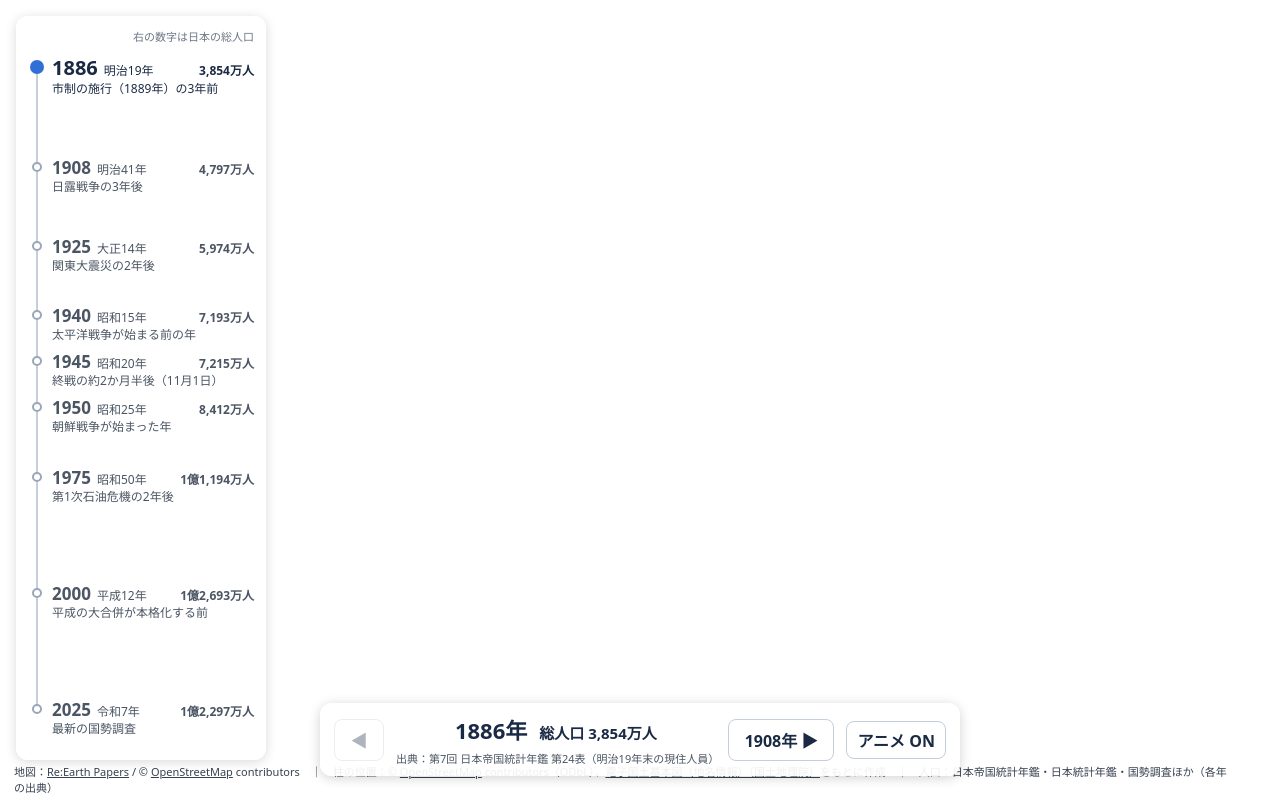
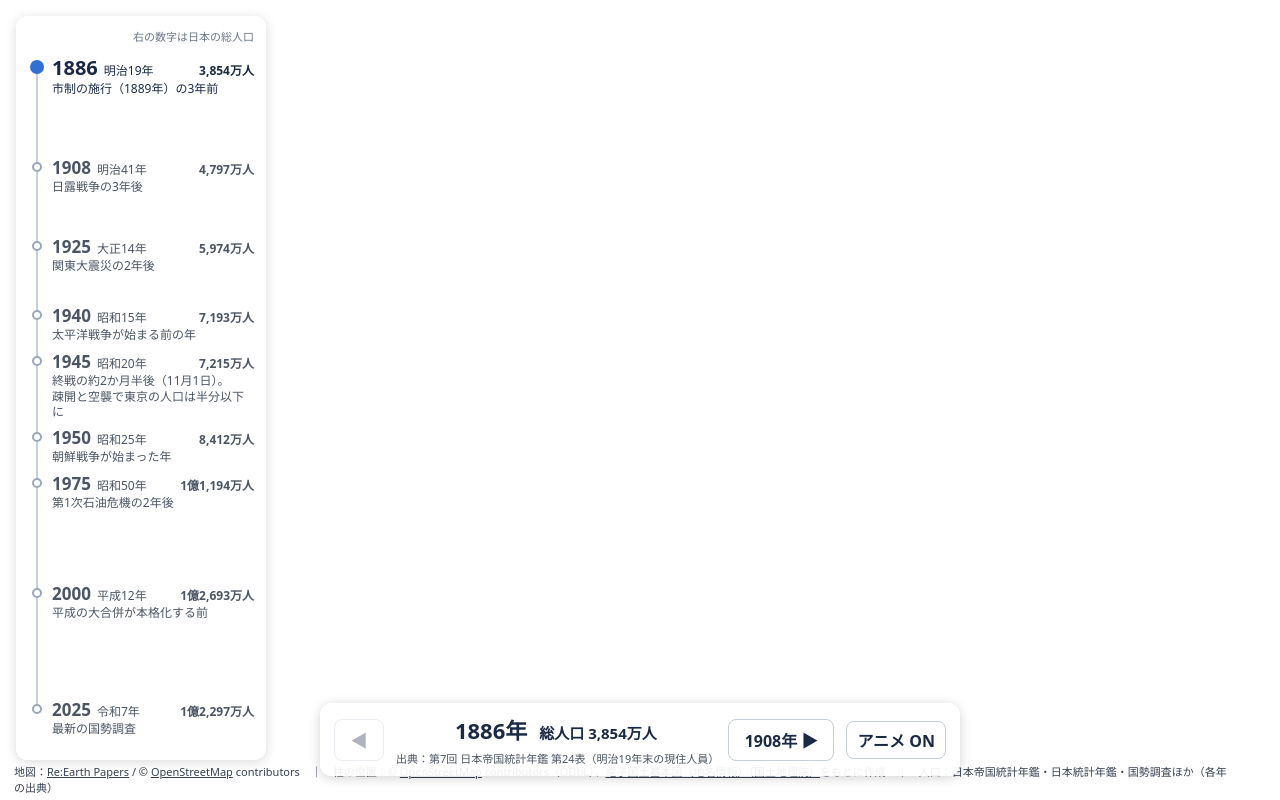
Before and after one commit to yyamamoto-euk/japan-top30-cities-navara, a website built with Vite: page index.html in a window 1280 px wide. Built offline with nearby package versions, Linux system fonts and the light colour scheme; what @navaramap/three, @navaramap/three-default-plugin, @navaramap/three-plugins would draw is missing.

Commit message:
年表の1945年の一言に、東京の人口が半分以下になったことを足す
- 「終戦の約2か月半後（11月1日）。疎開と空襲で東京の人口は半分以下に」。句点のあとで改行する（出来事の文字の \n で改行できるよう、年表の CSS を white-space: pre-line にした）
- 根拠を frames.ts のその行にコメントで書いた：東京都 7,355千人 → 3,488千人（47.4%、prefectures_pop.csv）、区部 6,778,804 → 2,777,010（41.0%、observations.csv）。疎開と空襲の出典は総務省・国立国会図書館
- 年表は、出来事が2行以上の年は、行の高さだけ次の年を離すようにした（1945年と1950年が重ならないよう）
- SPEC.md に反映した

Co-Authored-By: Claude Opus 5.5 <noreply@anthropic.com>

```diff
--- a/index.html
+++ b/index.html
@@ -247,6 +247,9 @@
       display: block;
       font-size: 12px;
       line-height: 1.3;
+      /* 出来事の文字の中の改行（
+）で折り返す（frames.ts の event。1945年） */
+      white-space: pre-line;
     }
     .timeline__item--active {
       color: #1b2a44;
--- a/src/frames.ts
+++ b/src/frames.ts
@@ -22,7 +22,7 @@ export type Frame = {
   year: number;
   /** 和暦（年表に小さく出す） */
   era: string;
-  /** その年の出来事の一言（年表に出す）。私の下書き（2026-11-22）。yyamaが直す */
+  /** その年の出来事の一言（年表に出す）。私の下書き（2026-11-22）。yyamaが直す。\n で改行できる（年表の CSS が white-space: pre-line） */
   event: string;
   /**
    * その年の出典（画面に小さく出す）。sources.csv の資料名からの下書き（2026-11-22）。書き直してよい。
@@ -48,7 +48,14 @@ export const FRAMES: Frame[] = [
   // 1932年に東京市に入る町（今のデータでは渋谷町・西巣鴨町・滝野川町・平塚町）を東京の柱に積む（2026-11-22）
   { year: 1925, era: "大正14年", event: "関東大震災の2年後", source: "出典：第47回 日本帝国統計年鑑 表13・表14（大正14年 国勢調査）", stackInto: ["tokyo"] },
   { year: 1940, era: "昭和15年", event: "太平洋戦争が始まる前の年", source: "出典：日本統計年鑑（1949年刊）表27（昭和15年 国勢調査）、札幌・呉は各市の統計書" },
-  { year: 1945, era: "昭和20年", event: "終戦の約2か月半後（11月1日）", source: "出典：日本統計年鑑（1949年刊）表27（昭和20年11月 人口調査）、札幌・呉は各市の統計書" },
+  // 1945年の一言の根拠（2026-11-22）
+  // - 東京の人口は1940年の半分以下：東京都 7,355千人 → 3,488千人（47.4%。data/prefectures_pop.csv、第75回 日本統計年鑑 表2-3）、
+  //   東京の柱 東京市35区 6,778,804 → 区部 2,777,010（41.0%。data/observations.csv、日本統計年鑑 1949年刊 表27。1940年の値は原本の印刷の誤りを直したもの）。
+  //   1940年は10月1日の国勢調査、1945年は11月1日の人口調査
+  // - 疎開と空襲が減った理由であることの出典：
+  //   総務省「東京都における戦災の状況（東京）」 https://www.soumu.go.jp/main_sosiki/daijinkanbou/sensai/situation/state/kanto_11.html （学童疎開・建物疎開、空襲122回）
+  //   国立国会図書館「空襲対策緊急強化要綱」（昭和20年1月19日閣議決定） https://ndlsearch.ndl.go.jp/rnavi/db/cabinet/s20/bib00595 （東京から150万人の地方転出を目標）
+  { year: 1945, era: "昭和20年", event: "終戦の約2か月半後（11月1日）。\n疎開と空襲で東京の人口は半分以下に",source: "出典：日本統計年鑑（1949年刊）表27（昭和20年11月 人口調査）、札幌・呉は各市の統計書" },
   { year: 1950, era: "昭和25年", event: "朝鮮戦争が始まった年", source: "出典：日本統計年鑑（1951年刊）表10（昭和25年 国勢調査）、札幌・呉は各市の統計書" },
   { year: 1975, era: "昭和50年", event: "第1次石油危機の2年後", source: "出典：昭和50年国勢調査報告 表14" },
   { year: 2000, era: "平成12年", event: "平成の大合併が本格化する前", source: "出典：平成12年国勢調査 都道府県結果 表1（e-Stat）" },
--- a/src/timeline.ts
+++ b/src/timeline.ts
@@ -5,8 +5,10 @@
 
 import type { Frame } from "./frames.ts";
 
-/** 年と年の最低限の間隔（px）。1行目（年・和暦）と2行目（出来事）が重ならない高さ */
+/** 年と年の最低限の間隔（px）。出来事が1行のときの高さ。出来事が2行以上の年は、その行の高さ＋ROW_SPACE だけ離す */
 const MIN_GAP = 46;
+/** 行の高さで離すときの、行と行のすき間（px） */
+const ROW_SPACE = 6;
 
 export class Timeline {
   private panel: HTMLElement;
@@ -35,7 +37,7 @@ export class Timeline {
       const item = document.createElement("button");
       item.type = "button";
       item.className = "timeline__item";
-      item.setAttribute("aria-label", `${f.year}年（${f.era}）へ。${f.event}${totalFor(f.year) ? `。総人口 ${totalFor(f.year)}` : ""}`);
+      item.setAttribute("aria-label", `${f.year}年（${f.era}）へ。${f.event.split("\n").join("")}${totalFor(f.year) ? `。総人口 ${totalFor(f.year)}` : ""}`);
       const head = document.createElement("span");
       head.className = "timeline__head";
       const year = document.createElement("span");
@@ -74,20 +76,27 @@ export class Timeline {
       if (active) item.setAttribute("aria-current", "true");
       else item.removeAttribute("aria-current");
     });
+    // 今の年は文字が大きくなり行の高さが変わるので、並べ直す
+    this.layout();
   }
 
-  /** 年の位置を決める：年数に比例させ、近すぎる年は MIN_GAP だけ離す。はみ出した分は上へ戻す */
+  /**
+   * 年の位置を決める：年数に比例させ、近すぎる年は離す。はみ出した分は上へ戻す。
+   * 離す幅は、前の年の行の高さ（出来事が2行以上なら、その分高い）＋ROW_SPACE と MIN_GAP の大きいほう
+   */
   private layout(): void {
     const height = this.list.clientHeight;
     if (height === 0) return;
     const first = this.frames[0].year;
     const span = this.frames[this.frames.length - 1].year - first;
-    const lastTop = Math.max(0, height - MIN_GAP);
+    const heights = this.items.map((item) => item.offsetHeight);
+    const gap = (i: number) => Math.max(MIN_GAP, heights[i] + ROW_SPACE); // i 番目の年と次の年の間
+    const lastTop = Math.max(0, height - Math.max(MIN_GAP, heights[heights.length - 1]));
     const tops = this.frames.map((f) => ((f.year - first) / span) * lastTop);
-    for (let i = 1; i < tops.length; i++) tops[i] = Math.max(tops[i], tops[i - 1] + MIN_GAP);
+    for (let i = 1; i < tops.length; i++) tops[i] = Math.max(tops[i], tops[i - 1] + gap(i - 1));
     if (tops[tops.length - 1] > lastTop) {
       tops[tops.length - 1] = lastTop;
-      for (let i = tops.length - 2; i >= 0; i--) tops[i] = Math.min(tops[i], tops[i + 1] - MIN_GAP);
+      for (let i = tops.length - 2; i >= 0; i--) tops[i] = Math.min(tops[i], tops[i + 1] - gap(i));
     }
     this.items.forEach((item, i) => (item.style.top = `${Math.max(0, tops[i])}px`));
   }
```
Also changed, not shown: SPEC.md (+1 -0 lines).
